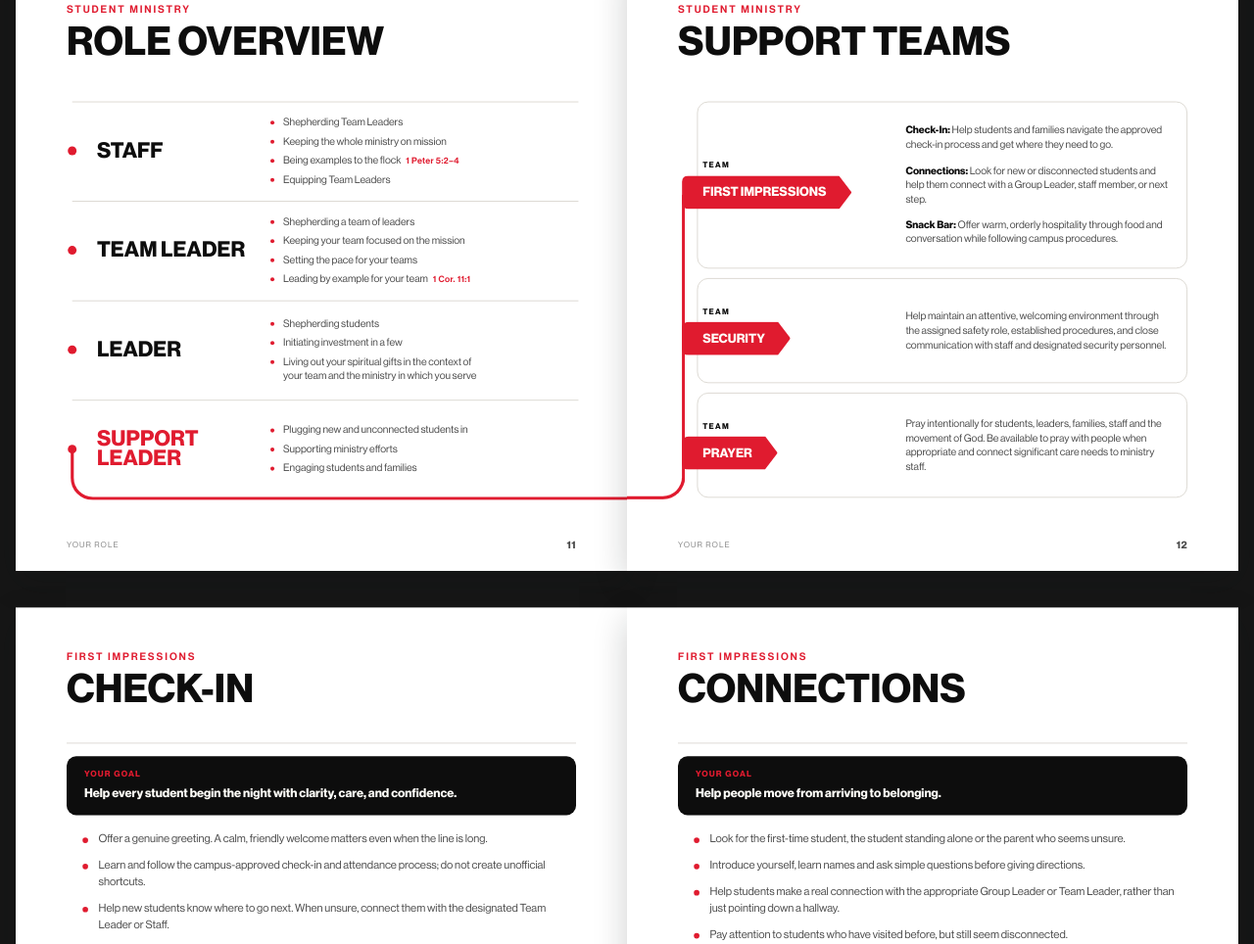
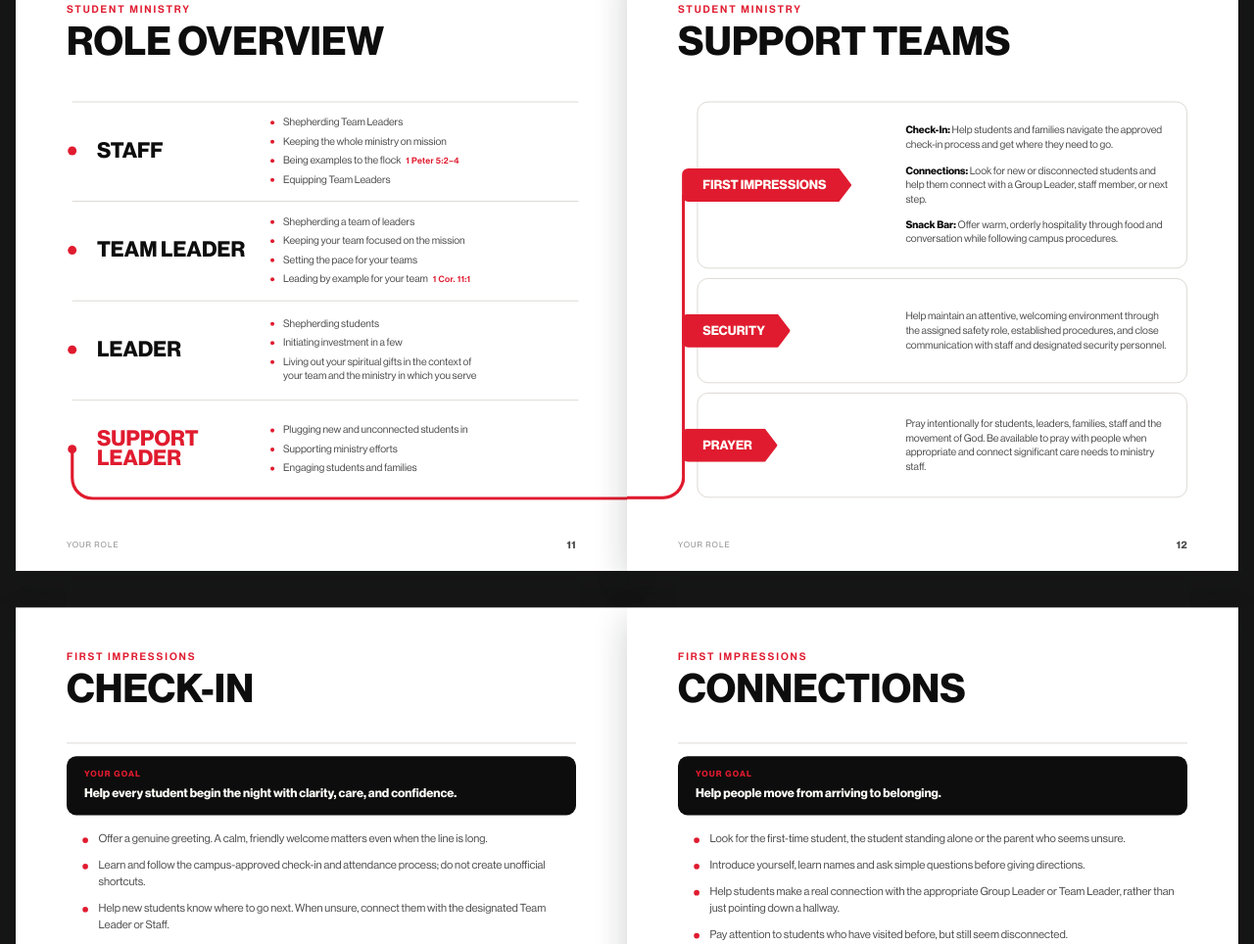
Before and after one commit to justindavis227/leader-resource-site, a plain HTML site: page 6 - Support Leaders.html in a window 1280 px wide. Shown: the part 4059-5023 px from the top of the page at 98% size. Drawn offline with Linux system fonts and the light colour scheme.

Commit message:
SL p12: drop Team labels

```diff
--- a/6 - Support Leaders.html
+++ b/6 - Support Leaders.html
@@ -1092,15 +1092,15 @@ section[data-screen-label="Further Resources—Weekly Quick Check"] .brk::after{
     </div>
     <div class="rows">
       <div class="roleov" style="grid-template-rows:1.6fr 1fr 1fr">
-        <div class="rolb"><div class="rail"><i></i></div><div><div class="rtier">Team</div><div class="rname">First Impressions</div></div>
+        <div class="rolb"><div class="rail"><i></i></div><div><div class="rname">First Impressions</div></div>
           <ul>
             <li><b>Check-In:</b> Help students and families navigate the approved check-in process and get where they need to go.</li>
             <li><b>Connections:</b> Look for new or disconnected students and help them connect with a Group Leader, staff member, or next step.</li>
             <li><b>Snack Bar:</b> Offer warm, orderly hospitality through food and conversation while following campus procedures.</li>
           </ul></div>
-        <div class="rolb"><div class="rail"><i></i></div><div><div class="rtier">Team</div><div class="rname">Security</div></div>
+        <div class="rolb"><div class="rail"><i></i></div><div><div class="rname">Security</div></div>
           <ul><li>Help maintain an attentive, welcoming environment through the assigned safety role, established procedures, and close communication with staff and designated security personnel.</li></ul></div>
-        <div class="rolb"><div class="rail"><i></i></div><div><div class="rtier">Team</div><div class="rname">Prayer</div></div>
+        <div class="rolb"><div class="rail"><i></i></div><div><div class="rname">Prayer</div></div>
           <ul><li>Pray intentionally for students, leaders, families, staff and the movement of God. Be available to pray with people when appropriate and connect significant care needs to ministry staff.</li></ul></div>
       </div>
     </div>
```
